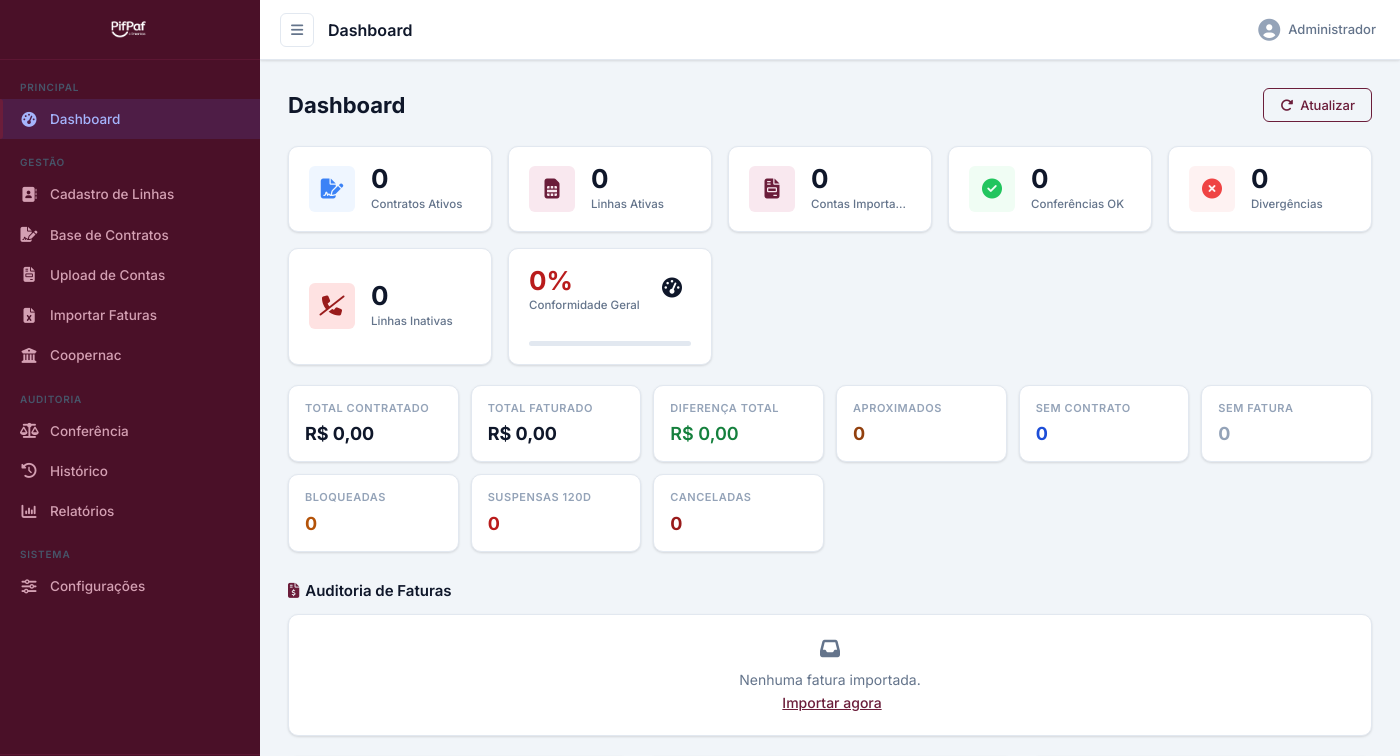
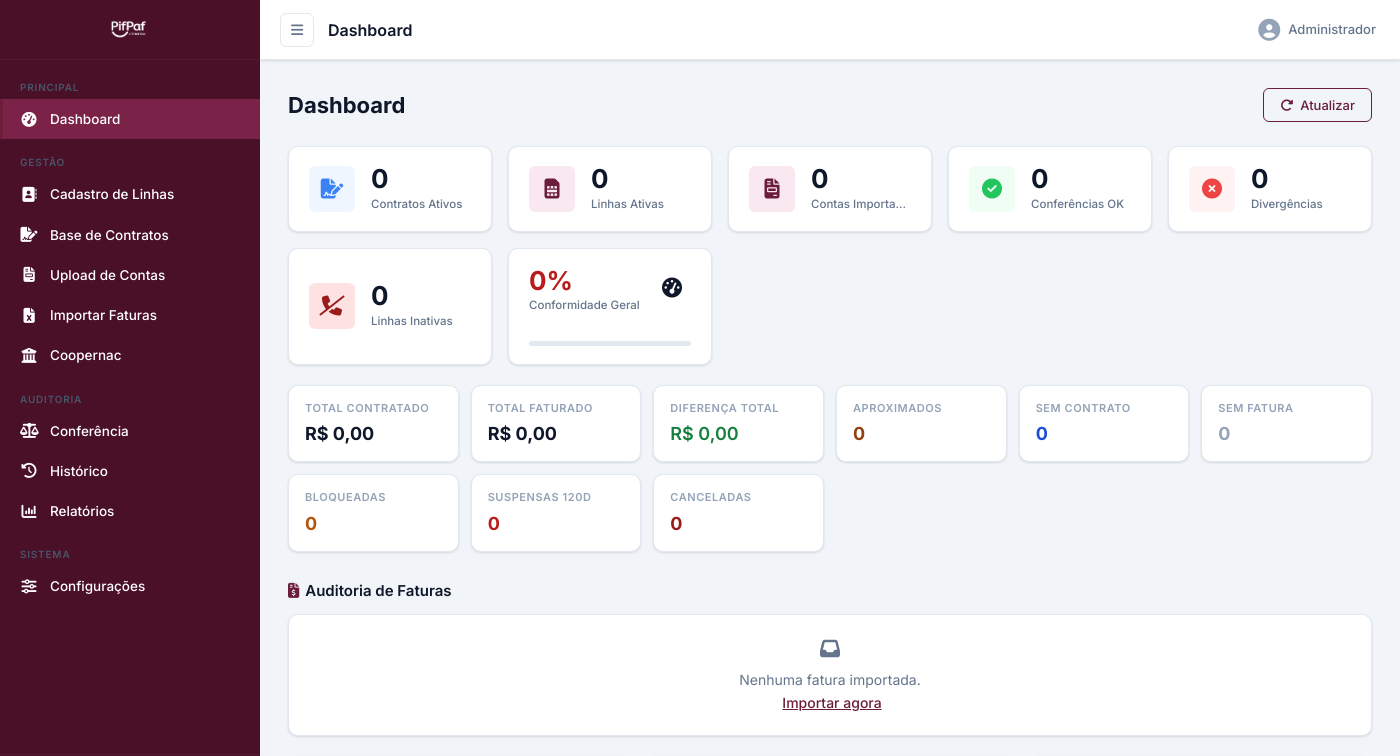
Before and after one commit to tmkinf-ops/vivo-analise, a Flask app: page / in a window 1400 px wide. Shown: the top 756 px of the page. Run offline with Flask 3, Linux system fonts and the light colour scheme; data that the repository does not hold is empty; some libraries are stand-ins or nearby versions.

Commit message:
Sidebar: texto branco no menu lateral (normal, hover, ativo)

```diff
--- a/static/css/style.css
+++ b/static/css/style.css
@@ -164,12 +164,13 @@ img { max-width: 100%; }
   white-space: nowrap;
 }
 
+
 .nav-item {
   display: flex;
   align-items: center;
   gap: 12px;
   padding: 10px 20px;
-  color: var(--sidebar-text);
+  color: #fff;
   font-size: 13.5px;
   font-weight: 500;
   border-radius: 0;
@@ -186,14 +187,16 @@ img { max-width: 100%; }
   transition: color var(--transition);
 }
 
+
 .nav-item:hover {
   background: var(--sidebar-hover);
-  color: #e2e8f0;
-}
+  color: #fff;
+}
+
 
 .nav-item.active {
-  background: rgba(99,102,241,.15);
-  color: #a5b4fc;
+  background: var(--sidebar-active);
+  color: #fff;
 }
 
 .nav-item.active::before {
@@ -205,7 +208,7 @@ img { max-width: 100%; }
   border-radius: 0 3px 3px 0;
 }
 
-.nav-item.active i { color: #a5b4fc; }
+.nav-item.active i { color: #fff; }
 
 .sidebar-footer {
   padding: 12px 20px;
```
